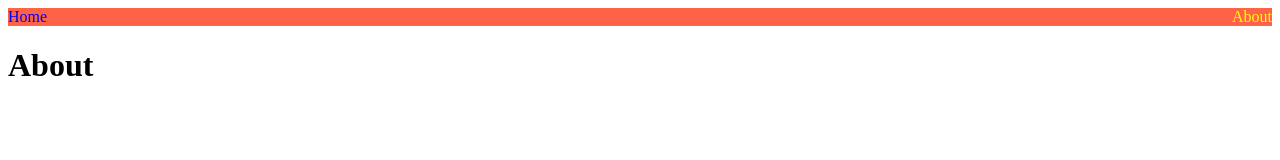
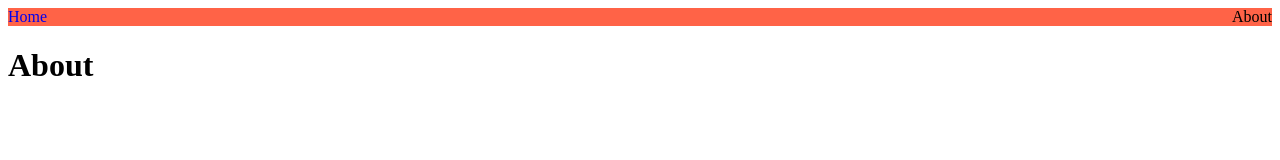
Before and after one commit to grandff/sample-nextjs, a Next.js app: page /about in a window 1280 px wide. Shown: the top 160 px of the page. Built offline with nearby package versions, Linux system fonts and the light colour scheme.

Commit message:
1.5 Styled JSX

```diff
--- a/components/NavBar.js
+++ b/components/NavBar.js
@@ -10,8 +10,15 @@ export default function NavBar(){
 				<a className={`${styles.link} ${router.pathname === "/" ? styles.active : ""}`}>Home</a>
 			</Link>
 			<Link href="/about">
-				<a className={[styles.link, router.pathname === "/about" ? styles.active : ""].join(" ")}>About</a>
+				<a className={[styles.link, router.pathname === "/about" ? "newactive" : ""].join(" ")}>About</a>
 			</Link>
+			<style jsx>
+			{`
+				.newactive{
+					color : black;
+				}
+			`}
+			</style>
 		</nav>
 	)
 }
```
Also changed, not shown: 1 other file (tests, documents, lock files or other folders).
